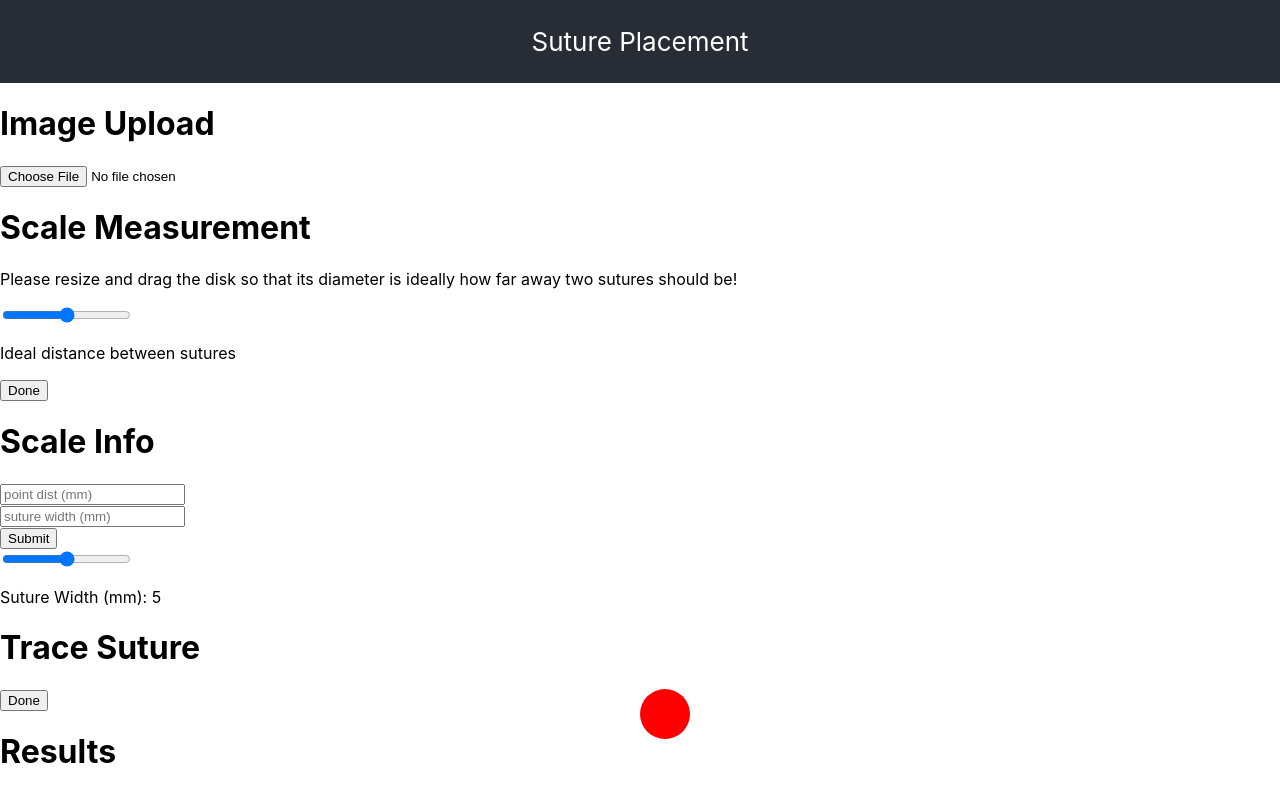
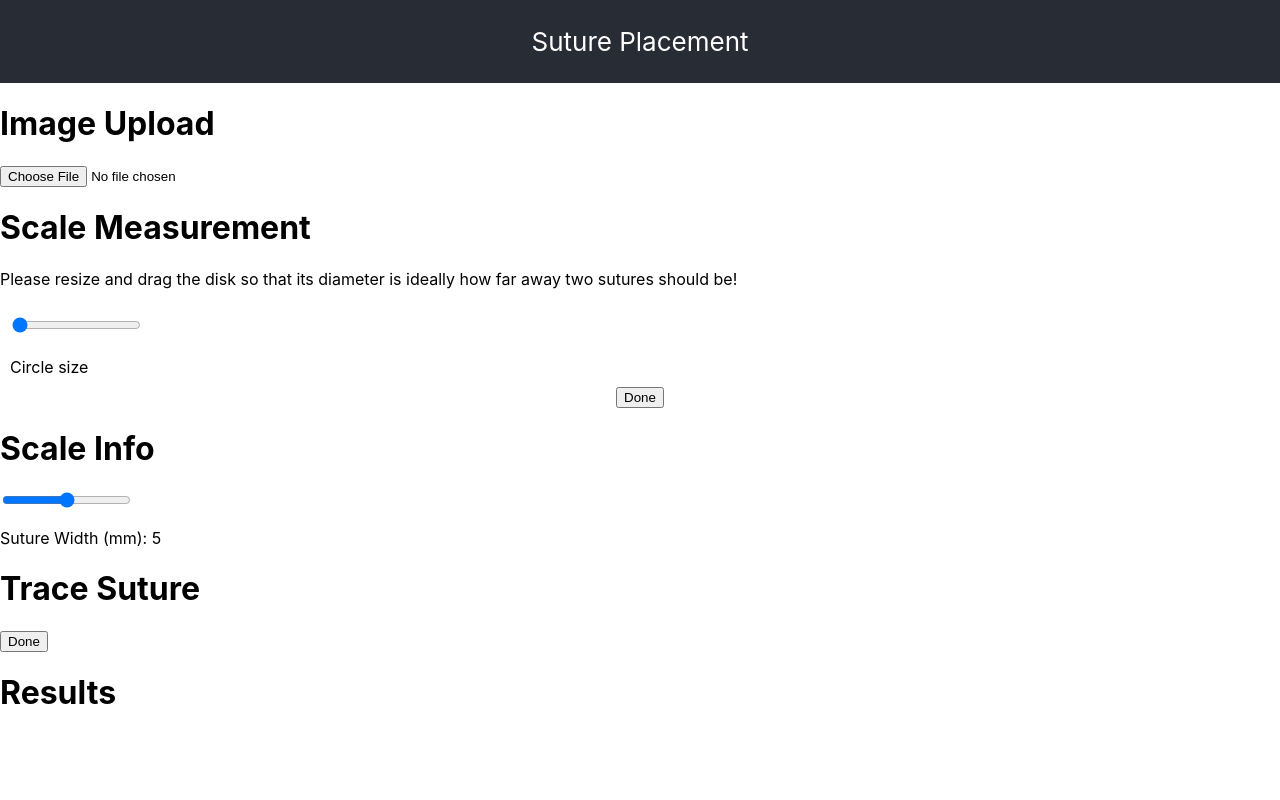
Before and after one commit to virajramakrishnancode/Suture-Placement-Web, a React (Create React App) app: page / in a window 1280 px wide. Built offline with nearby package versions, Linux system fonts and the light colour scheme.

Commit message:
add transparent disc scale measurement

```diff
--- a/src/App.css
+++ b/src/App.css
@@ -34,6 +34,7 @@
   justify-content: center;
   width: '1000px';
   margin: 0 auto;
+  position: relative;
 }
 
 .Output-div {
@@ -79,19 +80,20 @@
   }
 }
 
-.draggable-circle {
-  position: relative;
-  width: 300px;
-  height: 300px;
-  border: 1px solid black;
-  user-select: none;
+.circle {
+  border-radius: 50%;
+  position: absolute;
+  background-color: rgba(0, 128, 0, 0.25); /* Green color with 25% transparency */
+  border: 4px solid #006400;
 }
 
-.circle {
-  width: 50px;
-  height: 50px;
-  background-color: red;
-  border-radius: 50%;
-  position: absolute;
-  user-select: none;
+.flex-h {
+  display: flex;
+  justify-content: space-around;
 }
+
+/* Flex items */
+.flex-item {
+  /* For example: padding, border, background-color, etc. */
+  padding: 10px;
+}
--- a/src/App.js
+++ b/src/App.js
@@ -22,7 +22,7 @@ function App() {
 
   const [sliderValue, setSliderValue] = useState(5);
 
-  const [idealDist, setIdealDist] = useState(5);
+  const [idealDist, setIdealDist] = useState(50);
 
   // code for dragging scale disk
 
@@ -192,23 +192,46 @@ function App() {
         Please resize and drag the disk so that its diameter is ideally how far away two sutures should be!
       </p>
 
+      <div className='container'>
+        <div className='Clicking-div' ref={scaleRef}>
+          {
+            selectedImage && <img
+              src={selectedImage}
+              alt="Selected Image"
+              style={{ width: '1000px', height: 'auto' }}
+            />
+          }
+          {
+
+            selectedImage && <div
+            className="circle"
+            ref={circleRef}
+            draggable='true'
+            style={{ height: idealDist, width: idealDist, top: "50%", left: "50%"}}
+          />
+          }
+        </div>
+      </div>
+
       <div>
-        <input
-            type="range"
-            min="0"
-            max="10"
-            value={idealDist}
-            onChange={handleIdealDist}
-          />
-        <p>Ideal distance between sutures</p>
+        <div className='flex-item'>
+          <input
+              type="range"
+              min="50"
+              max="300"
+              value={idealDist}
+              onChange={handleIdealDist}
+            />
+        </div>
+        <div className='flex-item'>Circle size</div>
+
       </div>
 
       <div className='container'>
+        <button onClick={handleSavePoints}>Done</button>
+      </div>
 
 
-      </div>
-
-      <button onClick={handleSavePoints}>Done</button>
       {savedPoints && (
         <div>
           <h2>Saved Points:</h2>
@@ -223,25 +246,6 @@ function App() {
       )}
 
       <h1>Scale Info</h1>
-      <form onSubmit={handleFormSubmit}>
-        <input
-          type="number"
-          name='length'
-          value={inputValues.length}
-          onChange={handleScaleInputChange}
-          placeholder="point dist (mm)"
-        />
-        <br />
-        <input
-          type="number"
-          name='suture_width'
-          value={inputValues.suture_width}
-          onChange={handleScaleInputChange}
-          placeholder="suture width (mm)"
-        />
-        <br />
-        <button type="submit">Submit</button>
-      </form>
       <div>
         <input
             type="range"
@@ -266,14 +270,9 @@ function App() {
               src={selectedImage}
               alt="Selected"
               style={{ width: '1000px', height: 'auto' }}
+              onClick={(event) => handleImageClick(event, true)}
             />
           }
-          <div
-            className="circle"
-            ref={circleRef}
-            draggable
-
-          />
         </div>
       </div>
       <button onClick={handleSaveTrace}>Done</button>
```
